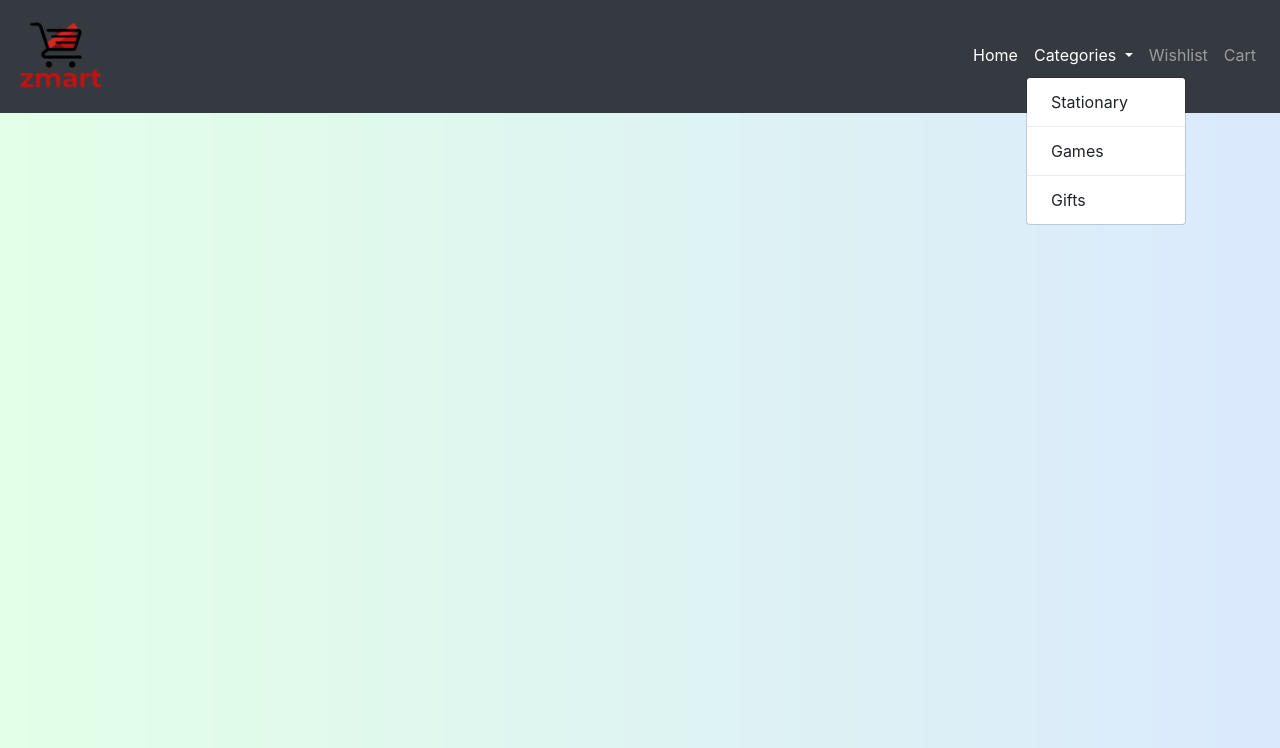
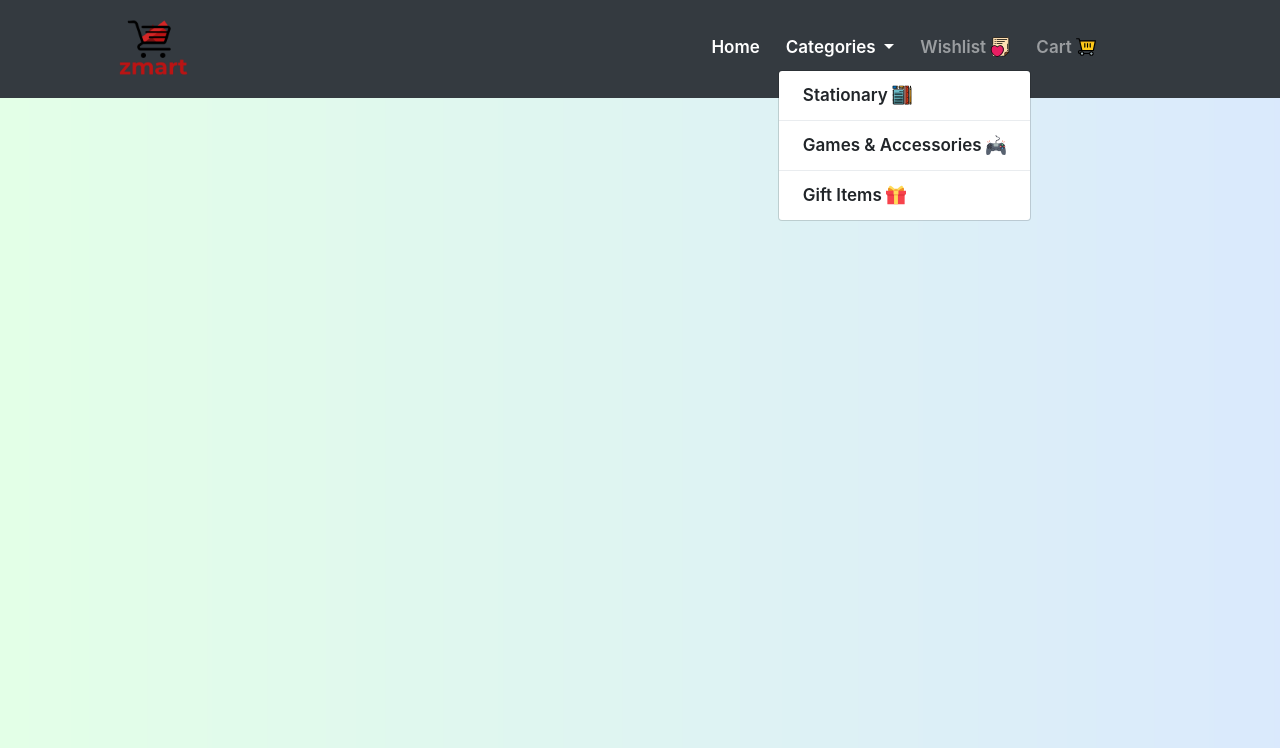
Before and after one commit to zaimeali/Saylani-Web-Assignment-3, a plain HTML site: page index.html in a window 1280 px wide. Both pictures are taken after a click on the link "Categories". Shown: the part 52-800 px from the top of the page. Drawn offline with nearby package versions, Linux system fonts and the light colour scheme.

Commit message:
Header and Navbar Done

```diff
--- a/css/style.css
+++ b/css/style.css
@@ -121,14 +121,44 @@ body{
 }
 
 
+/* Nav Bar */
 
+.logo{
+    margin-left: 100px;
+}
 
 .logo a img{
-    height: 90px;
+    height: 75px;
 }
 
 .navbar .navbar-collapse{
     text-align: center;
+}
+
+.navigation{
+    margin-right: 150px;
+}
+
+.navigation li{
+    margin-right: 10px;
+}
+
+.navigation li a{
+    font-size: 17px;
+    font-weight: 600;
+    line-height: 25px;
+}
+
+.navigation li a object{
+    margin-bottom: -4px;
+}
+
+.navigation li:hover{
+    background-color: #d42626;
+    border-radius: 5px;
+}
+.navigation li a:hover{
+    color: white !important;
 }
 
 @media (max-width: 767px) {
@@ -137,3 +167,12 @@ body{
         background-color:#FA0;
     }
 }
+
+object{
+    width: 20px;
+    height: 20px;
+}
+
+.bg-menu:hover{
+    background-color: #7a1212 !important;
+}
--- a/index.html
+++ b/index.html
@@ -71,7 +71,7 @@
                 </button>
 
                 <div class="collapse navbar-collapse" id="target_collapse">
-                    <ul class="navbar-nav ml-auto">
+                    <ul class="navbar-nav ml-auto navigation">
                         <li class="nav-item">
                             <a class="nav-link active" href="#">Home</a>
                         </li>
@@ -81,18 +81,18 @@
                                 <span class="caret"></span>
                             </a>
                             <div class="dropdown-menu" aria-labelledby="dropdown_target">
-                                <a class="dropdown-item" href="#">Stationary</a>
+                                <a class="dropdown-item bg-menu" href="#">Stationary <object data="img/icons/education.svg" type="image/svg+xml"></object></a>
                                 <div class="dropdown-divider"></div>
-                                <a class="dropdown-item" href="#">Games</a>
+                                <a class="dropdown-item bg-menu" href="#">Games &amp; Accessories <object data="img/icons/controller.svg" type="image/svg+xml"></object></a>
                                 <div class="dropdown-divider"></div>
-                                <a class="dropdown-item" href="#">Gifts</a>
+                                <a class="dropdown-item bg-menu" href="#">Gift Items <object data="img/icons/gift.svg" type="image/svg+xml"></object></a>
                             </div>
                         </li>
                         <li class="nav-item">
-                            <a class="nav-link" href="#">Wishlist</a>
+                            <a class="nav-link" href="#">Wishlist <object data="img/icons/heart.svg" type="image/svg+xml"></object></a>
                         </li>
                         <li class="nav-item">
-                            <a class="nav-link" href="#">Cart</a>
+                            <a class="nav-link" href="#">Cart <object data="img/icons/shopping-cart.svg" type="image/svg+xml"></object></a>
                         </li>
                     </ul>
                 </div>
```
Also changed, not shown: img/icons/controller.svg (added), img/icons/education.svg (added), img/icons/gift.svg (added), img/icons/heart.svg (added), img/icons/shopping-cart-1.svg (added), img/icons/shopping-cart.svg (added).
